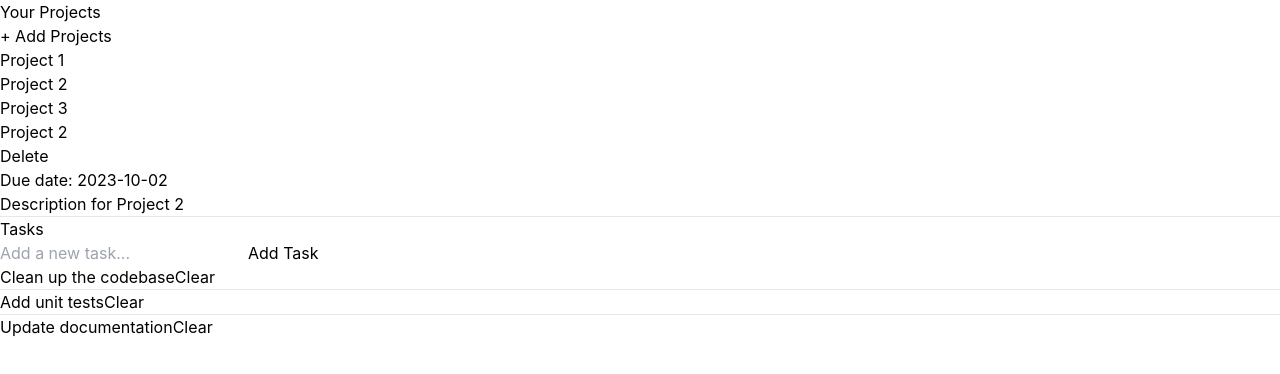
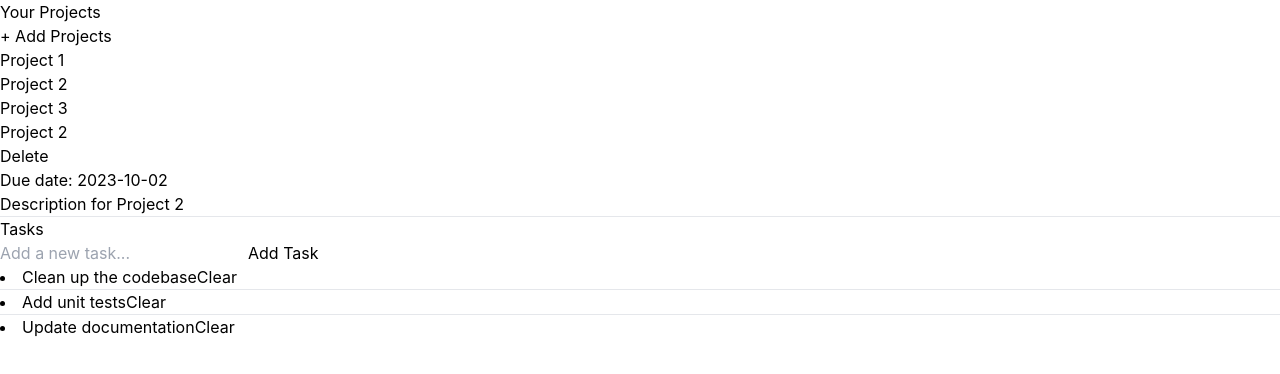
Before and after one commit to Eslamsaeed880/Management-App, a React (Vite) app: page / in a window 1280 px wide. Both pictures are taken after a click on the item "Project 2". Shown: the top 374 px of the page. Built offline with nearby package versions, Linux system fonts and the light colour scheme.

Commit message:
Fix add and delete project

```diff
--- a/src/App.jsx
+++ b/src/App.jsx
@@ -33,6 +33,9 @@ const projects = [
   }
 ]
 
+function deleteProject(index) {
+  projects.splice(index, 1);
+}
 
 
 function App() {
@@ -51,9 +54,39 @@ function App() {
           projects={projects}
         />
 
-        { !addProject && projects.length === 0 && <EmptyPage onAddProject={() => setAddProject(true)} /> }
-        { !addProject && projects.length > 0 && <Project project={projects[selectedProject]} />}
-        { addProject && <AddProject projects={projects} onCancel={() => setAddProject(false)} /> }
+        { !addProject && projects.length === 0 &&
+          <EmptyPage
+            onAddProject={() => setAddProject(true)}
+          />
+        }
+
+        { !addProject && projects.length > 0 &&
+          <Project
+            project={projects[selectedProject]}
+            onDelete={() => {
+              deleteProject(selectedProject);
+              setSelectedProject(selectedProject - 1);
+              if (projects.length === 0) {
+                setAddProject(true);
+              }
+              if(projects.length > 0 && selectedProject === 0) {
+                setSelectedProject(projects.length - 1);
+              }
+            }}
+          />
+        }
+
+        { addProject &&
+          <AddProject
+            projects={projects}
+            onCancel={() => setAddProject(false)}
+            onAddProject={(newProject) => {
+              projects.push(newProject);
+              setAddProject(false);
+              setSelectedProject(projects.length - 1);
+            }}
+          />
+        }
       </div>
     </>
   );
--- a/src/components/AddProject.jsx
+++ b/src/components/AddProject.jsx
@@ -1,6 +1,6 @@
 import { useRef, useState } from 'react';
 
-export default function AddProject({ projects, onCancel }) {
+export default function AddProject({ projects, onCancel, onAddProject }) {
   const formData = useRef();
   const [validationError, setValidationError] = useState('');
 
@@ -20,7 +20,8 @@ export default function AddProject({ projects, onCancel }) {
       date: form['due-date'].value,
       tasks: []
     };
-    projects.push(newProject);
+
+    onAddProject(newProject);
     form.reset();
   };
 
--- a/src/components/Project.jsx
+++ b/src/components/Project.jsx
@@ -1,11 +1,11 @@
 
-export default function Project({ project }) {
+export default function Project({ project, onDelete }) {
 
     return (
         <div className="main-content col-span-9 flex flex-col gap-4 bg-gray-100 p-16 pr-40">
           <div className="flex justify-between">
             <h2 className='font-bold text-4xl'>{project.name}</h2>
-            <button className="hover:text-red-500">Delete</button>
+            <button onClick={onDelete} className="hover:text-red-500">Delete</button>
           </div>
           <p className="date">Due date: <span className="font-bold">{project.date}</span></p>
           <p>{project.description}</p>
@@ -23,10 +23,10 @@ export default function Project({ project }) {
               { project.tasks.map((task, index) => {
                 return (
                   <>
-                    <div className="task flex justify-between items-center mb-2" key={index}>
+                    <li className="task flex justify-between items-center mb-2" key={index}>
                       <span>{task}</span>
                       <button className='hover:text-red-500'>Clear</button>
-                    </div>
+                    </li>
                     { index < project.tasks.length - 1 && <hr className='border-t border-gray-300 border-b'/> }
                   </>
                 );
```
